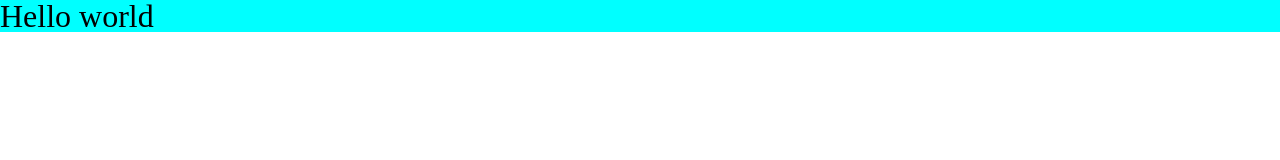
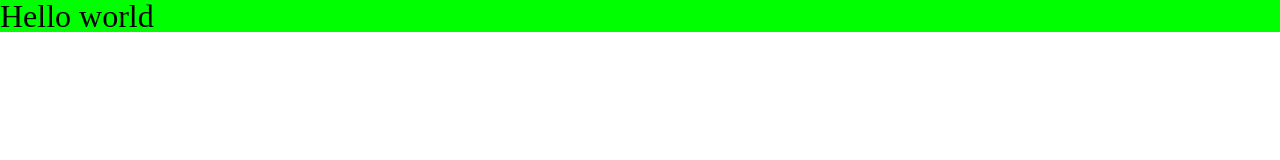
Before and after one commit to sergevnikiforov/frontend07, a plain HTML site: page index.html in a window 1280 px wide. Drawn offline with Linux system fonts and the light colour scheme.

Commit message:
changed bg for p

```diff
--- a/styles/styles.css
+++ b/styles/styles.css
@@ -1,4 +1,4 @@
 p {
-    background-color: aqua;
+    background-color: lime;
     font-size: 2rem;
 }
```
